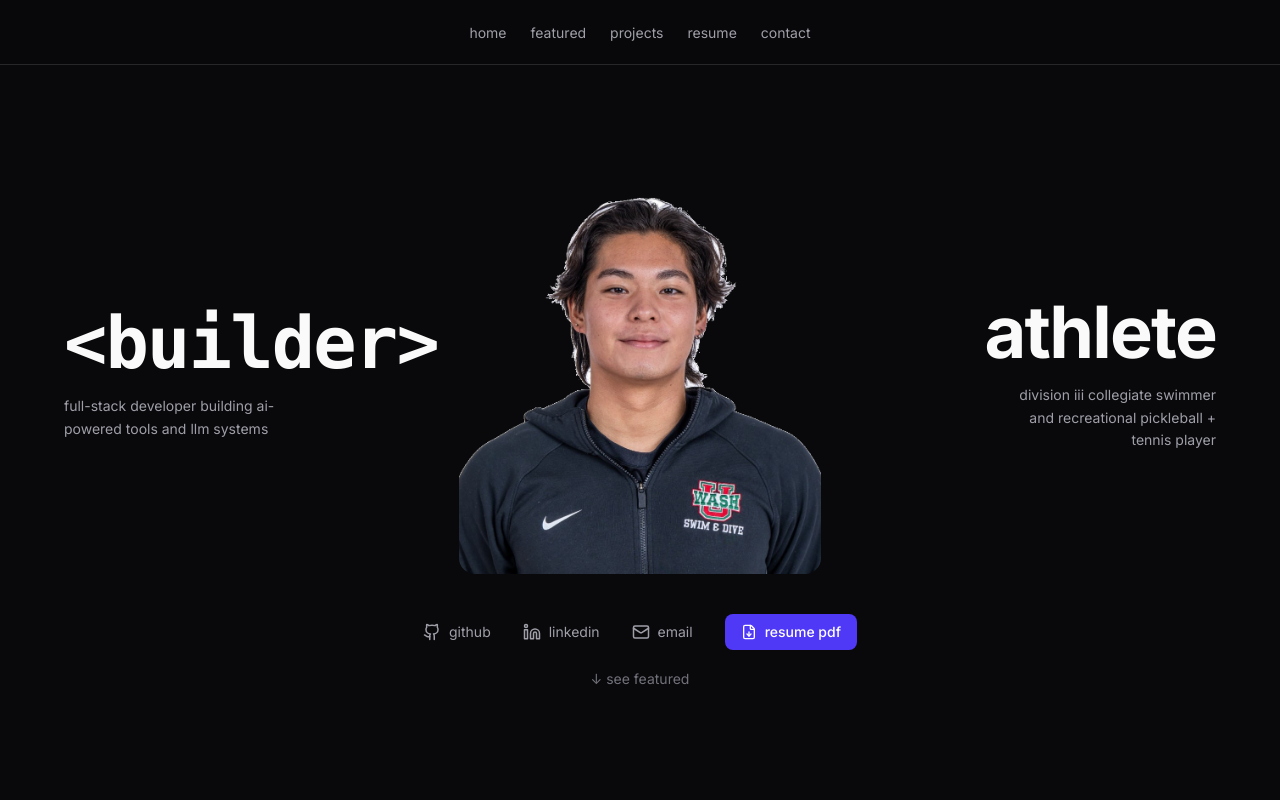
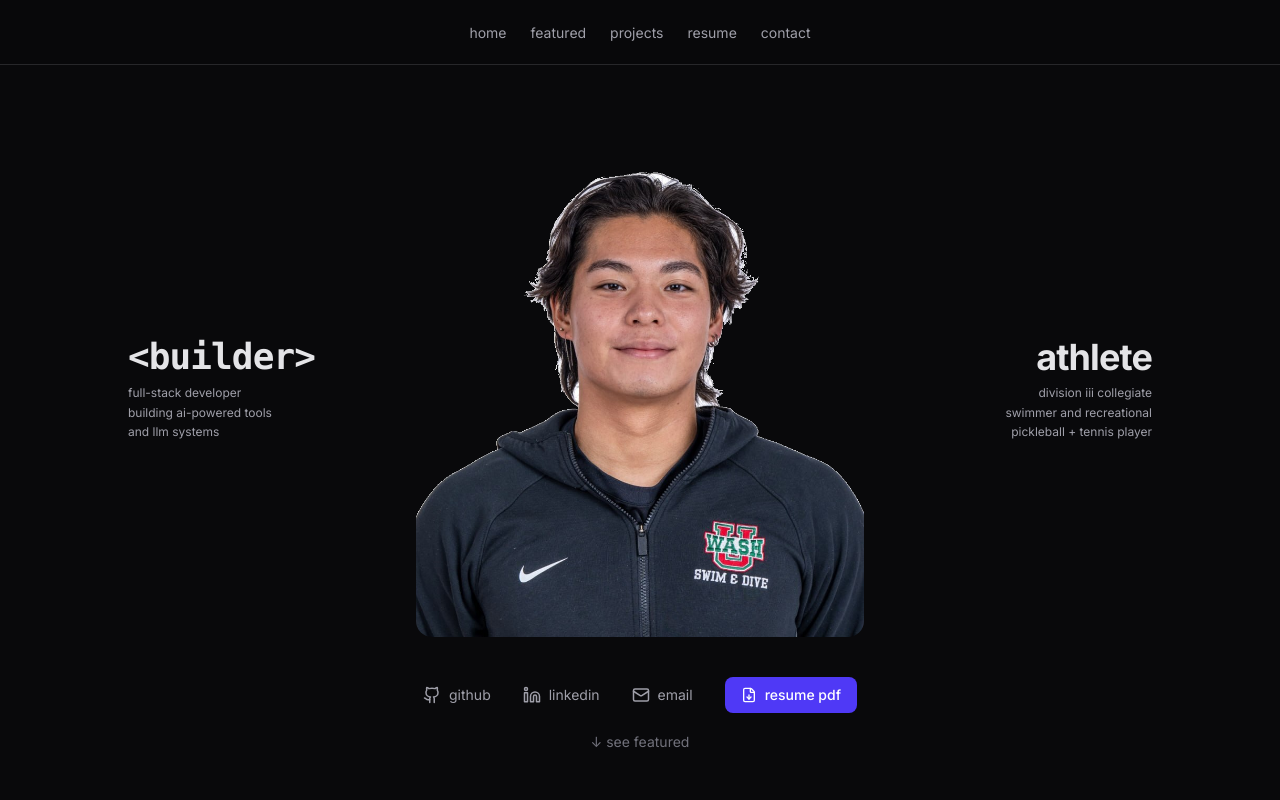
Before and after one commit to E10Feng/portfolio, a Next.js app: page / in a window 1280 px wide. Shown: the top 800 px of the page. Built offline with nearby package versions, Linux system fonts and the light colour scheme.

Commit message:
fix: labels at eye level beside portrait, reference Adham Dannaway layout

```diff
--- a/src/components/sections/HeroSection.tsx
+++ b/src/components/sections/HeroSection.tsx
@@ -8,65 +8,66 @@ const PORTRAIT_SRC = "/imageedit_3_9739108414.png"
 
 export default function HeroSection() {
   return (
-    <section id="hero" className="min-h-screen bg-zinc-950 flex items-center justify-center px-6 pt-16 overflow-hidden">
+    <section id="hero" className="min-h-screen bg-zinc-950 flex flex-col items-center justify-center px-6 pt-16 overflow-hidden">
+
+      {/* ── Hero section bg — light to separate from dark nav ── */}
+      <div className="w-full max-w-5xl pt-16">
+
         <FadeInWhenVisible>
-        <div className="w-full max-w-6xl">
+          {/* ── Portrait with overlaid labels at eye level ── */}
+          <div className="relative w-full">
 
-          {/* ── 3-column grid: <builder> | portrait | athlete ── */}
-          <div className="grid grid-cols-1 md:grid-cols-3 items-center gap-6 md:gap-8">
+            <img
+              src={PORTRAIT_SRC}
+              alt="Ethan Feng"
+              className="w-full max-w-md mx-auto h-auto object-cover block rounded-2xl"
+            />
 
-            {/* ── LEFT — <builder> ── */}
-            <div className="hidden md:flex flex-col items-start text-left">
-              <p className="font-mono text-6xl xl:text-7xl font-bold text-zinc-50 tracking-tight leading-none">
+            {/* ── <builder> — left side, eye level ── */}
+            <div className="hidden md:block absolute left-0 top-1/2 -translate-y-1/2 w-40">
+              <p className="font-mono text-4xl font-bold text-zinc-200 tracking-tight leading-none">
                 &lt;builder&gt;
               </p>
-              <p className="mt-4 text-sm text-zinc-400 leading-relaxed max-w-[14rem]">
+              <p className="mt-2 text-xs text-zinc-400 leading-relaxed">
                 full-stack developer building ai-powered tools and llm systems
               </p>
             </div>
 
-            {/* ── CENTER — portrait ── */}
-            <div className="flex justify-center">
-              <img
-                src={PORTRAIT_SRC}
-                alt="Ethan Feng"
-                className="w-full max-w-xs sm:max-w-sm md:max-w-md lg:max-w-lg xl:max-w-xl h-auto object-cover rounded-2xl block"
-              />
-            </div>
-
-            {/* ── RIGHT — athlete ── */}
-            <div className="hidden md:flex flex-col items-end text-right">
-              <p className="text-6xl xl:text-7xl font-bold lowercase text-zinc-50 tracking-tight leading-none">
+            {/* ── athlete — right side, eye level ── */}
+            <div className="hidden md:block absolute right-0 top-1/2 -translate-y-1/2 w-40 text-right">
+              <p className="text-4xl font-bold lowercase text-zinc-200 tracking-tight leading-none">
                 athlete
               </p>
-              <p className="mt-4 text-sm text-zinc-400 leading-relaxed max-w-[14rem]">
+              <p className="mt-2 text-xs text-zinc-400 leading-relaxed">
                 division iii collegiate swimmer and recreational pickleball + tennis player
               </p>
             </div>
 
           </div>
+        </FadeInWhenVisible>
 
         {/* ── Mobile labels — below portrait ── */}
         <div className="md:hidden flex flex-col items-center text-center mt-8 gap-6">
           <div>
-              <p className="font-mono text-5xl font-bold text-zinc-50 tracking-tight leading-none">
+            <p className="font-mono text-4xl font-bold text-zinc-50 tracking-tight leading-none">
               &lt;builder&gt;
             </p>
-              <p className="mt-3 text-sm text-zinc-400 leading-relaxed max-w-xs mx-auto">
+            <p className="mt-2 text-xs text-zinc-400 leading-relaxed max-w-xs mx-auto">
               full-stack developer building ai-powered tools and llm systems
             </p>
           </div>
           <div>
-              <p className="text-5xl font-bold lowercase text-zinc-50 tracking-tight leading-none">
+            <p className="text-4xl font-bold lowercase text-zinc-50 tracking-tight leading-none">
               athlete
             </p>
-              <p className="mt-3 text-sm text-zinc-400 leading-relaxed max-w-xs mx-auto">
+            <p className="mt-2 text-xs text-zinc-400 leading-relaxed max-w-xs mx-auto">
               division iii collegiate swimmer and recreational pickleball + tennis player
             </p>
           </div>
         </div>
 
         {/* ── Social links + CTA ─────────────────────────── */}
+        <FadeInWhenVisible delay={0.2}>
           <div className="flex flex-wrap items-center justify-center gap-6 md:gap-8 pb-4 mt-10">
             <SocialLink href="https://github.com/E10Feng" icon={Github} label="github" />
             <SocialLink href="https://linkedin.com/in/ethan-feng-604993221/" icon={Linkedin} label="linkedin" />
@@ -81,8 +82,9 @@ export default function HeroSection() {
               resume pdf
             </a>
           </div>
+        </FadeInWhenVisible>
 
-          <div className="text-center pb-8 md:pb-0">
+        <div className="text-center pb-8">
           <a
             href="#featured"
             className="text-sm text-zinc-500 hover:text-zinc-300 transition-colors"
@@ -92,7 +94,6 @@ export default function HeroSection() {
         </div>
 
       </div>
-      </FadeInWhenVisible>
     </section>
   )
 }
```
Lines whose indentation alone changed are shown as unchanged.
